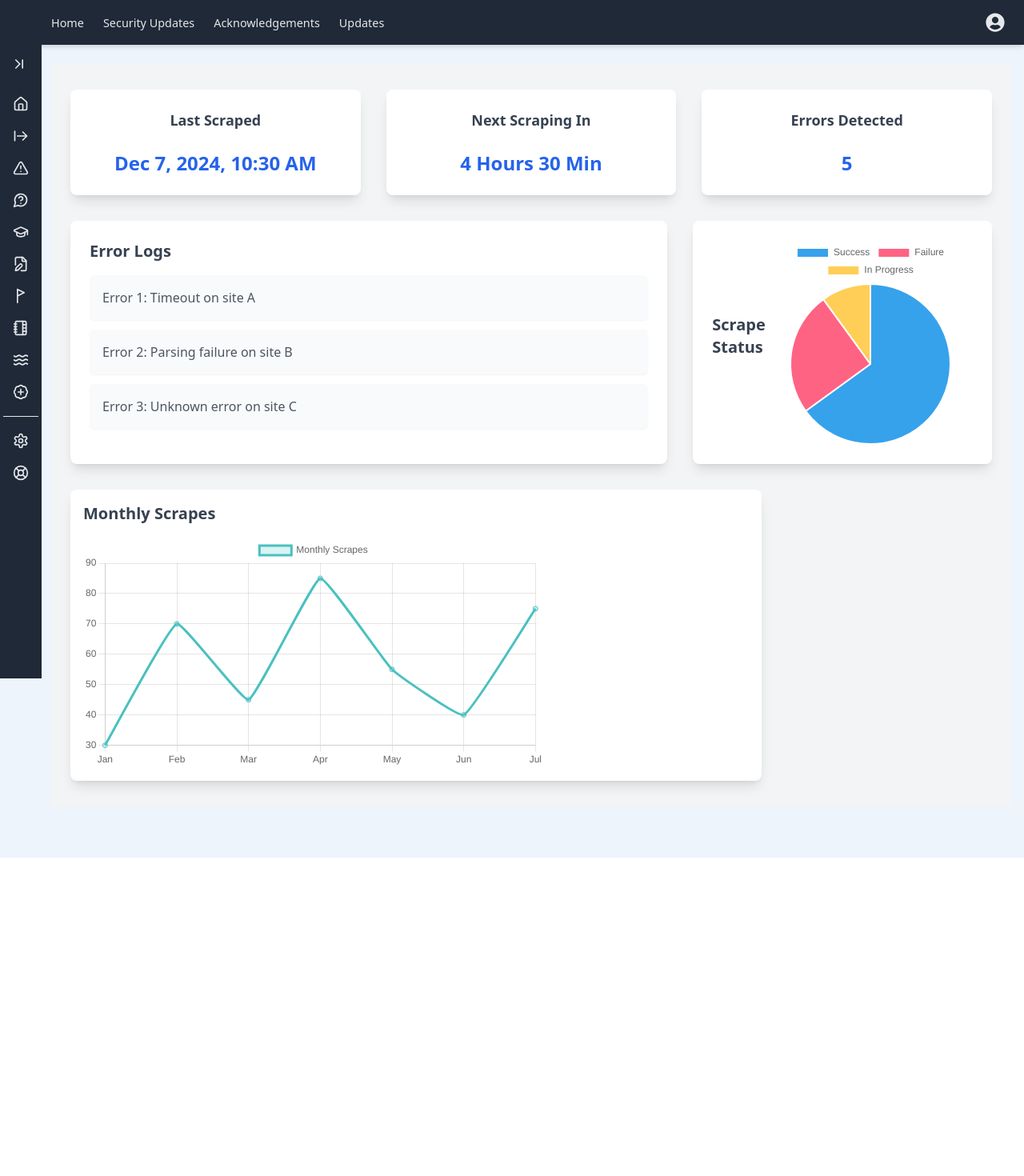
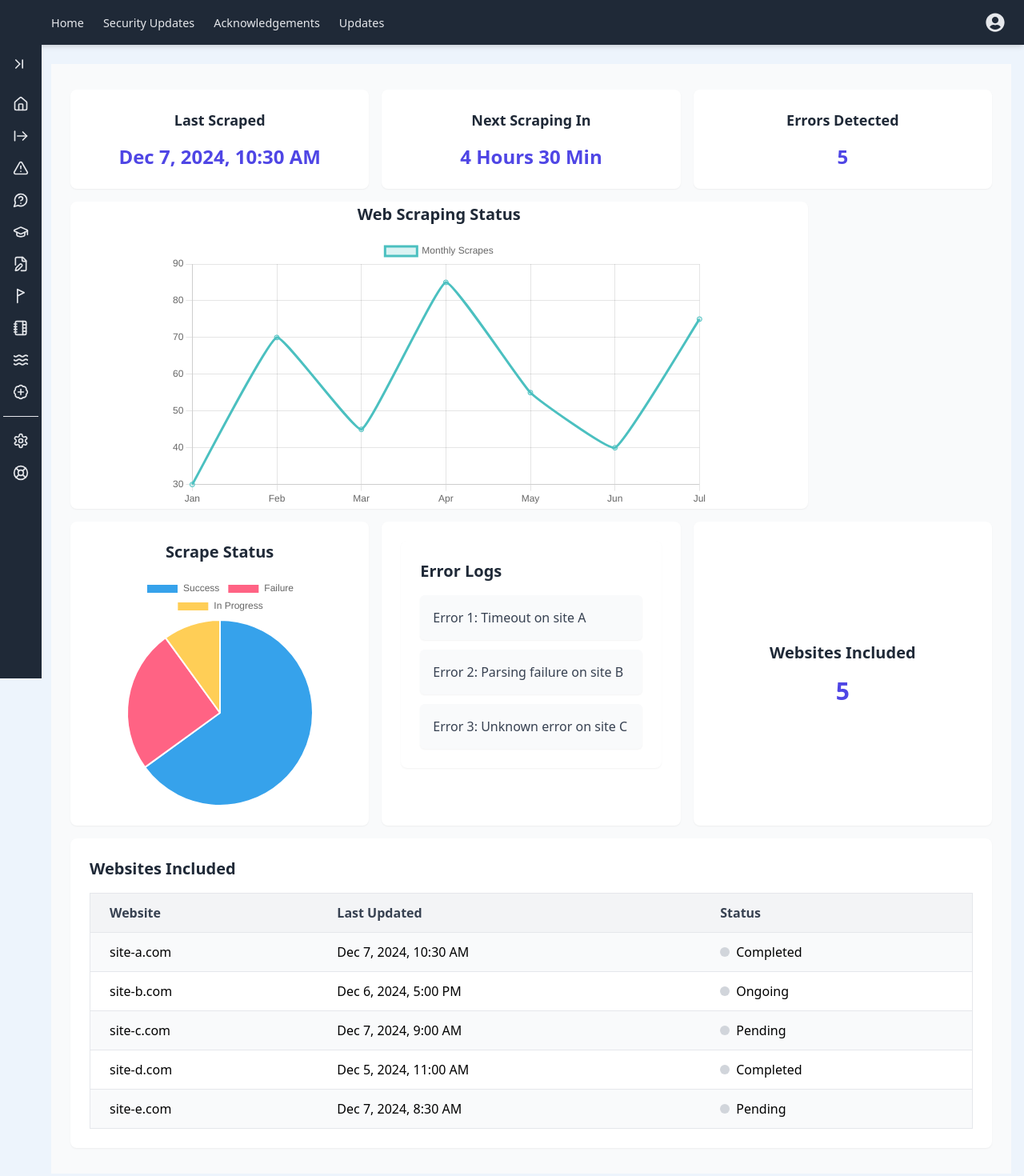
Before and after one commit to itsmanik/oem-vulnerabilities-frontend, a React (Vite) app: page /admin in a window 1280 px wide. Shown: the top 1470 px of the page at 80% size. Before the commit the page ends 1072 px from the top, so only its background shows below. Built offline with nearby package versions, Linux system fonts and the light colour scheme; what @radix-ui/themes would draw is missing.

Commit message:
updated charts

```diff
--- a/src/components/Admin/AdminPage.jsx
+++ b/src/components/Admin/AdminPage.jsx
@@ -11,22 +11,21 @@ import {
   Legend,
 } from "chart.js";
 
-// Registering necessary chart elements
 ChartJS.register(CategoryScale, LinearScale, PointElement, LineElement, Title, Tooltip, Legend);
 
 const DashboardCard = ({ title, value }) => {
   return (
-    <div className="bg-white p-6 rounded-lg shadow-lg flex flex-col justify-center items-center space-y-4">
-      <h3 className="text-lg font-semibold text-gray-700 mb-2">{title}</h3>
-      <p className="text-2xl font-bold text-blue-600">{value}</p>
+    <div className="bg-white p-6 rounded-lg shadow-sm flex flex-col justify-center items-center space-y-4 transition-transform transform hover:scale-105 hover:shadow-md">
+      <h3 className="text-lg font-semibold text-gray-800">{title}</h3>
+      <p className="text-2xl font-bold text-indigo-600">{value}</p>
     </div>
   );
 };
 
 const ErrorLogs = ({ logs }) => {
   return (
-    <div className="bg-white rounded-lg shadow-lg p-6">
-      <h2 className="text-xl font-semibold text-gray-700 mb-4">Error Logs</h2>
+    <div className="bg-white rounded-lg shadow-sm p-6 w-full">
+      <h2 className="text-xl font-semibold text-gray-800 mb-4">Error Logs</h2>
       <ul className="space-y-3">
         {logs.length > 0 ? (
           logs.map((log, index) => (
@@ -34,7 +33,7 @@ const ErrorLogs = ({ logs }) => {
               key={index}
               className="bg-gray-50 p-4 rounded-md shadow-sm hover:bg-gray-100 transition"
             >
-              <span className="text-gray-600">{log}</span>
+              <span className="text-gray-700">{log}</span>
             </li>
           ))
         ) : (
@@ -45,7 +44,6 @@ const ErrorLogs = ({ logs }) => {
   );
 };
 
-// Data for the Line and Pie Charts
 const lineChartData = {
   labels: ["Jan", "Feb", "Mar", "Apr", "May", "Jun", "Jul"],
   datasets: [
@@ -71,6 +69,14 @@ const pieChartData = {
   ],
 };
 
+const websitesData = [
+  { website: "site-a.com", lastUpdated: "Dec 7, 2024, 10:30 AM", status: "Completed" },
+  { website: "site-b.com", lastUpdated: "Dec 6, 2024, 5:00 PM", status: "Ongoing" },
+  { website: "site-c.com", lastUpdated: "Dec 7, 2024, 9:00 AM", status: "Pending" },
+  { website: "site-d.com", lastUpdated: "Dec 5, 2024, 11:00 AM", status: "Completed" },
+  { website: "site-e.com", lastUpdated: "Dec 7, 2024, 8:30 AM", status: "Pending" },
+];
+
 const AdminPage = () => {
   const [currentView, setCurrentView] = useState("dashboard");
 
@@ -87,59 +93,80 @@ const AdminPage = () => {
   ];
 
   return (
-    <div className="min-h-screen bg-gray-100 flex flex-col px-6 py-8">
-      <main className="flex-grow container mx-auto">
+    <div className="min-h-screen bg-gray-50 flex flex-col px-6 py-8">
+      <main className="flex-grow container mx-auto space-y-4">
         {currentView === "dashboard" && (
-          <div className="space-y-8">
-            <div className="grid grid-cols-1 sm:grid-cols-2 lg:grid-cols-3 gap-8">
+          <div className="space-y-4">
+
+            <div className="grid grid-cols-1 sm:grid-cols-2 lg:grid-cols-3 gap-4">
               {dashboardData.map((data, index) => (
                 <DashboardCard key={index} title={data.title} value={data.value} />
               ))}
             </div>
 
-            <div className="lg:flex lg:gap-8">
-              {/* Error Logs Container - Slightly Wider */}
-              <div className="bg-white rounded-lg shadow-lg p-6 w-full lg:w-2/3">
-                <h2 className="text-xl font-semibold text-gray-700 mb-4">Error Logs</h2>
-                <ul className="space-y-3">
-                  {errorLogs.length > 0 ? (
-                    errorLogs.map((log, index) => (
-                      <li
-                        key={index}
-                        className="bg-gray-50 p-4 rounded-md shadow-sm hover:bg-gray-100 transition"
-                      >
-                        <span className="text-gray-600">{log}</span>
-                      </li>
-                    ))
-                  ) : (
-                    <p className="text-gray-500">No errors found!</p>
-                  )}
-                </ul>
+            <div className="bg-white rounded-lg shadow-sm p-6 w-full lg:w-5/6 xl:w-4/5 mb-6 h-96 flex flex-col justify-center">
+              <h2 className="text-xl font-semibold text-gray-800 mb-4 text-center">Web Scraping Status</h2>
+              <div className="w-full h-full flex justify-center">
+                <Line data={lineChartData} />
               </div>
+            </div>
 
-              {/* Pie Chart */}
-              <div className="bg-white rounded-lg shadow-lg p-6 w-full lg:w-1/3 flex justify-center items-center">
-                <h2 className="text-xl font-semibold text-gray-700 mb-4">Scrape Status</h2>
-                <div className="w-64 h-64">
+            <div className="lg:flex lg:gap-4 space-y-4 lg:space-y-0">
+              <div className="bg-white rounded-lg shadow-sm p-6 w-full lg:w-1/3 flex flex-col justify-center items-center">
+                <h2 className="text-xl font-semibold text-gray-800 mb-4">Scrape Status</h2>
+                <div className="w-72 h-72">
                   <Pie data={pieChartData} />
                 </div>
               </div>
+
+              <div className="bg-white rounded-lg shadow-sm p-6 w-full lg:w-1/3">
+                <ErrorLogs logs={errorLogs} />
+              </div>
+
+              <div className="bg-white rounded-lg shadow-sm p-6 w-full lg:w-1/3 flex flex-col justify-center items-center">
+                <h2 className="text-xl font-semibold text-gray-800 mb-4">Websites Included</h2>
+                <p className="text-3xl font-bold text-indigo-600">{websitesData.length}</p>
+              </div>
             </div>
 
-            {/* Monthly Scrapes - Below Error Logs and Pie Chart */}
-            <div className="bg-white rounded-lg shadow-lg p-4 w-full lg:w-3/4">
-              <h2 className="text-xl font-semibold text-gray-700 mb-4">Monthly Scrapes</h2>
-              <div className="h-72">
-                <Line data={lineChartData} />
-              </div>
+            <div className="bg-white rounded-lg shadow-sm p-6">
+              <h2 className="text-xl font-semibold text-gray-800 mb-4">Websites Included</h2>
+              <table className="min-w-full bg-white border border-gray-200">
+  <thead className="bg-gray-100">
+    <tr>
+      <th className="py-3 px-6 text-left text-gray-700">Website</th>
+      <th className="py-3 px-6 text-left text-gray-700">Last Updated</th>
+      <th className="py-3 px-6 text-left text-gray-700">Status</th>
+    </tr>
+  </thead>
+  <tbody>
+    {websitesData.map((row, index) => (
+      <tr
+        key={index}
+        className={`border-t ${index % 2 === 0 ? "bg-gray-50" : "bg-white"}`}
+      >
+        <td className="py-3 px-6">{row.website}</td>
+        <td className="py-3 px-6">{row.lastUpdated}</td>
+        <td className="py-3 px-6 flex items-center">
+          <span
+            className={`w-3 h-3 rounded-full mr-2 ${
+              row.status === "High"
+                ? "bg-orange-500"
+                : row.status === "Medium"
+                ? "bg-yellow-500"
+                : row.status === "Critical"
+                ? "bg-red-500"
+                : "bg-gray-300"
+            }`}
+          ></span>
+          {row.status}
+        </td>
+      </tr>
+    ))}
+  </tbody>
+</table>
+
             </div>
-          </div>
-        )}
-
-        {currentView === "profile" && (
-          <div className="bg-white p-6 rounded-lg shadow-lg">
-            <h2 className="text-2xl font-semibold text-gray-700 mb-4">User Profile</h2>
-            <p className="text-gray-600">Welcome to your profile! Add relevant details here.</p>
           </div>
         )}
       </main>
```
